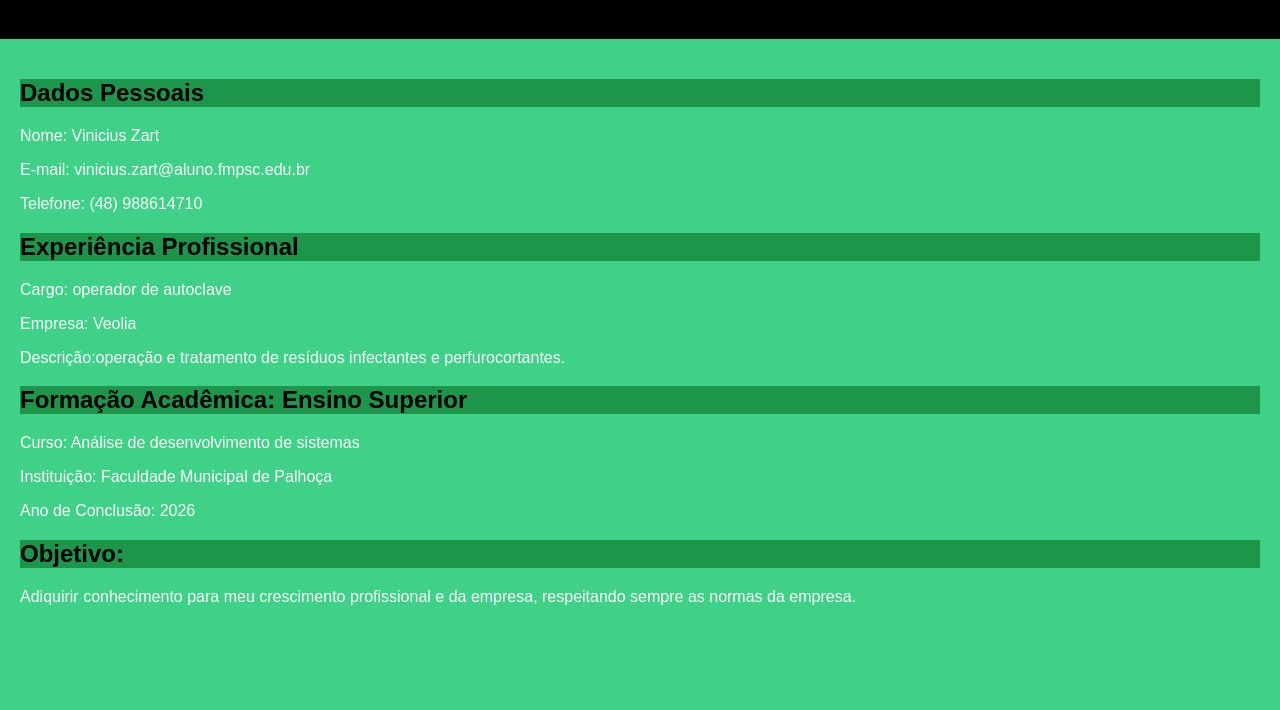
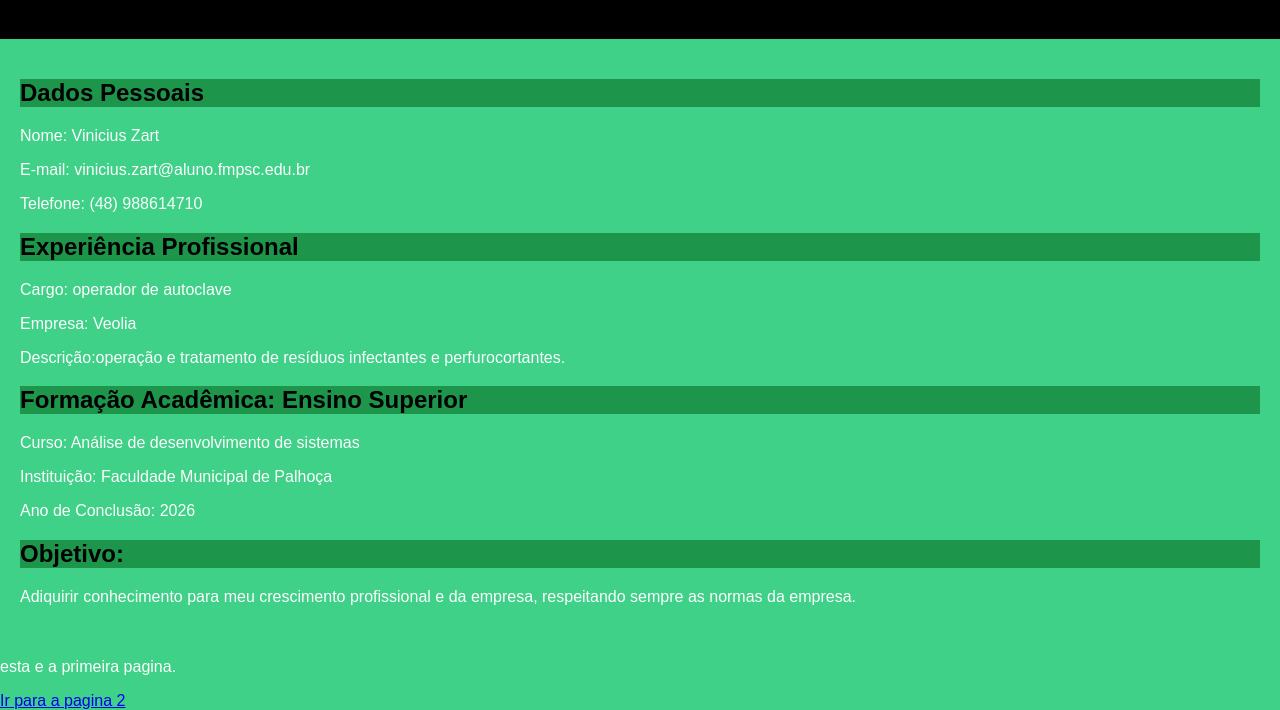
Before and after one commit to viniciuszart/curriculo, a plain HTML site: page index.html in a window 1280 px wide. Shown: the part 117-827 px from the top of the page. Before the commit the page ends 800 px from the top, so only its background shows below. Drawn offline with Linux system fonts and the light colour scheme.

Commit message:
Update index.html

```diff
--- a/index.html
+++ b/index.html
@@ -70,3 +70,11 @@ h2{
     </div>
 </body>
 </html>
+<!DOCTYPE html>
+<html>
+<head>
+<title>Pagina 1</title>
+<p>esta e a primeira pagina.</p>
+<a Href="pagina2.html">Ir para a pagina 2</a>
+</body>
+</html>
```
